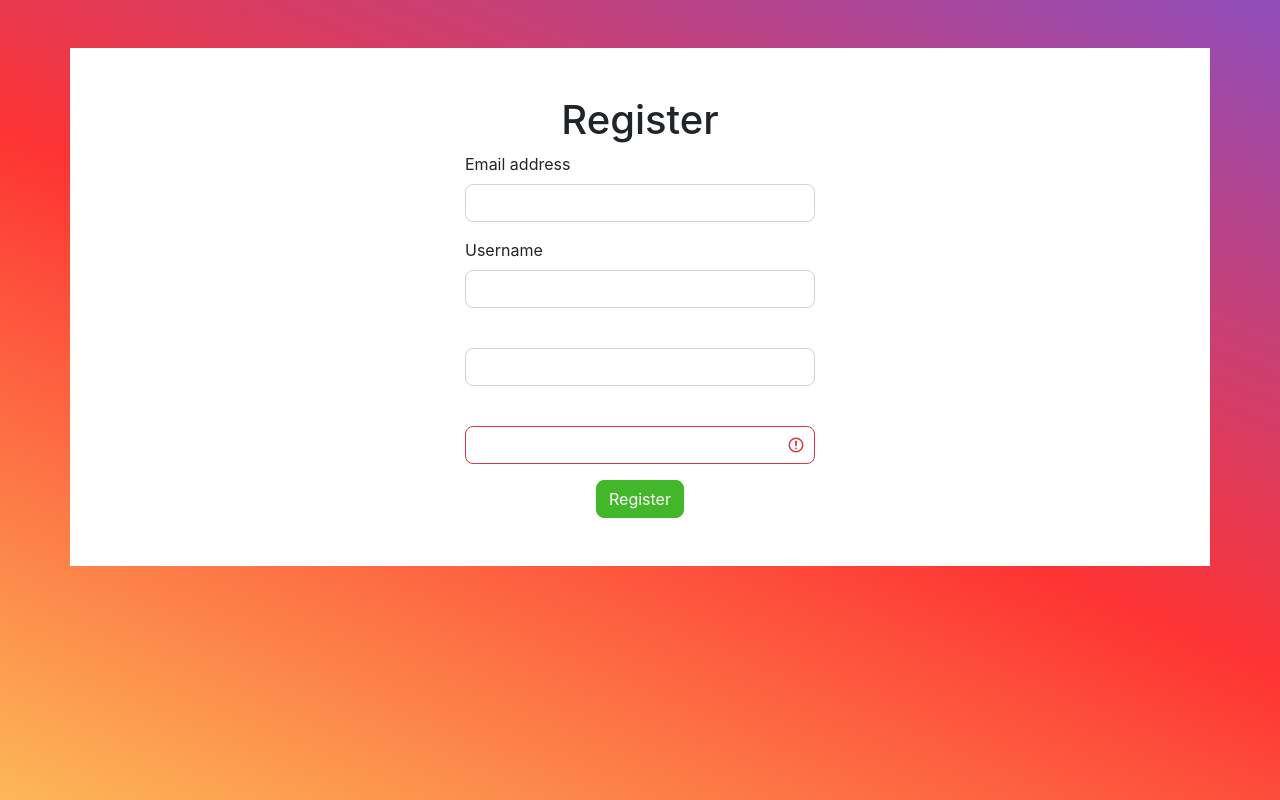
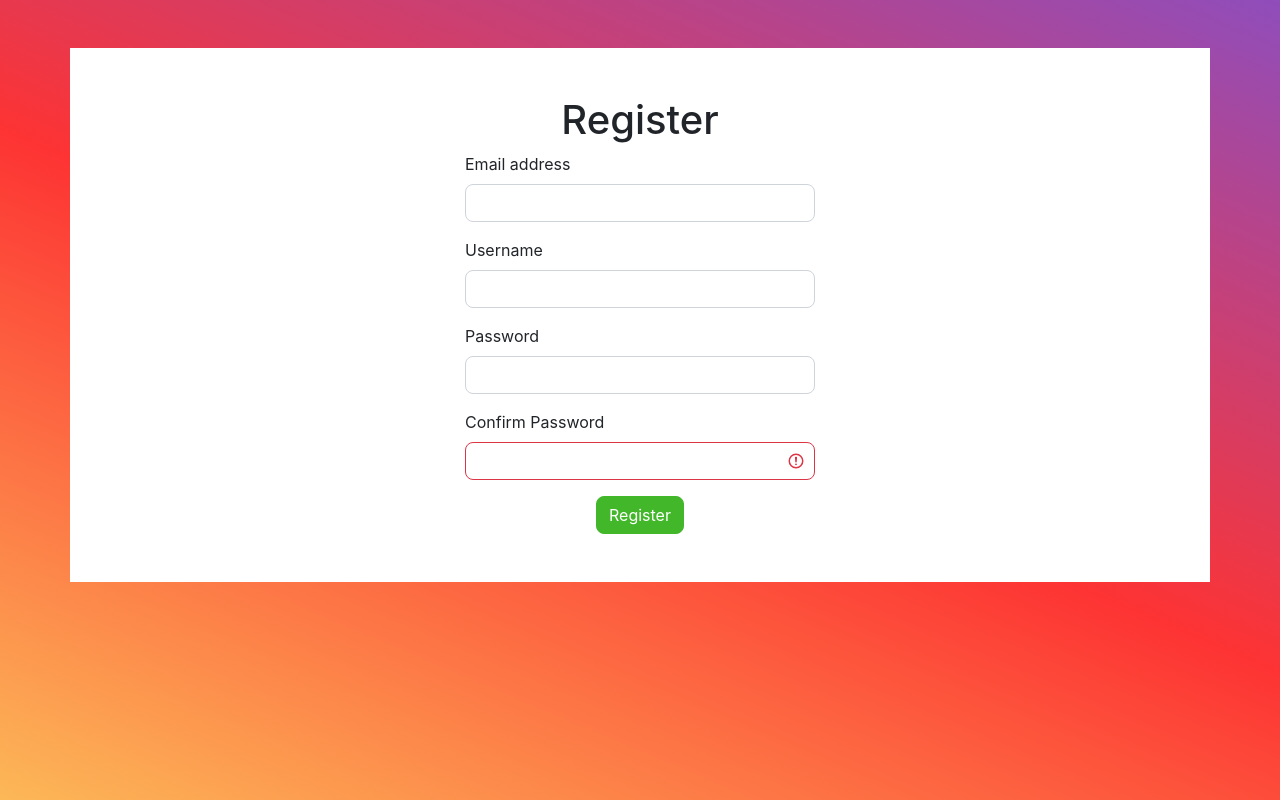
Before and after one commit to erichodges/chatql-client, a React (Create React App) app: page / in a window 1280 px wide. Built offline with nearby package versions, Linux system fonts and the light colour scheme.

Commit message:
Chore: Fixed typo on password and confimpassword in Register.js

```diff
--- a/src/pages/Register.js
+++ b/src/pages/Register.js
@@ -80,7 +80,7 @@ export default function Register() {
               </Form.Group>{' '}
               <Form.Group>
                 <Form.Label className={errors?.password ? 'text-danger': ""}>
-                  {errors?.password && 'Password'}
+                  {errors?.password ?? 'Password'}
                 </Form.Label>
                 <Form.Control
                   type="text"
@@ -93,7 +93,7 @@ export default function Register() {
               </Form.Group>{' '}
               <Form.Group>
                 <Form.Label className={errors?.confirmPassword ? 'text-danger': ""}>
-                  {errors?.confirmPassword && 'Confirm Password'}
+                  {errors?.confirmPassword ?? 'Confirm Password'}
                 </Form.Label>
                 <Form.Control
                   type="text"
```
